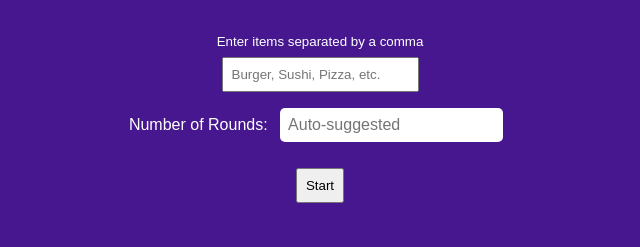
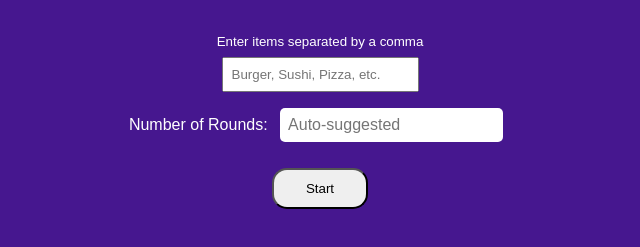
Before and after one commit to rodrisy/customranker, a plain HTML site: page index.html in a window 1280 px wide. Shown: the part 141-388 px from the top of the page, without its empty margins (320-960 px from the left). Drawn offline with Linux system fonts and the light colour scheme.

Commit message:
wdefrgetrhy

```diff
--- a/styles.css
+++ b/styles.css
@@ -109,6 +109,9 @@ li {
 
 .animated-btn {
     animation: pop 0.3s ease;
+    padding-inline: 2rem;
+    padding-block: 0.7rem;
+    border-radius: 15px;
 }
 
 @keyframes pop {
```
